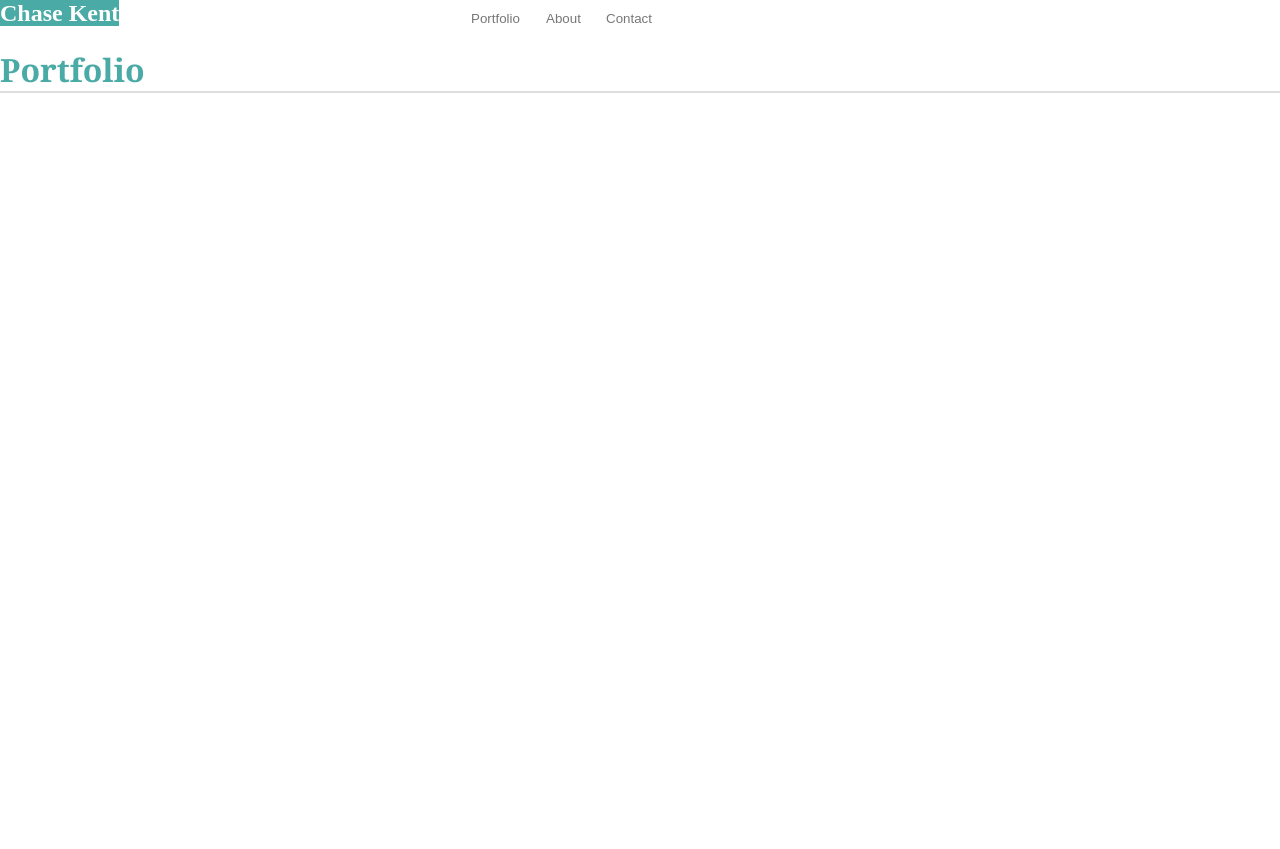
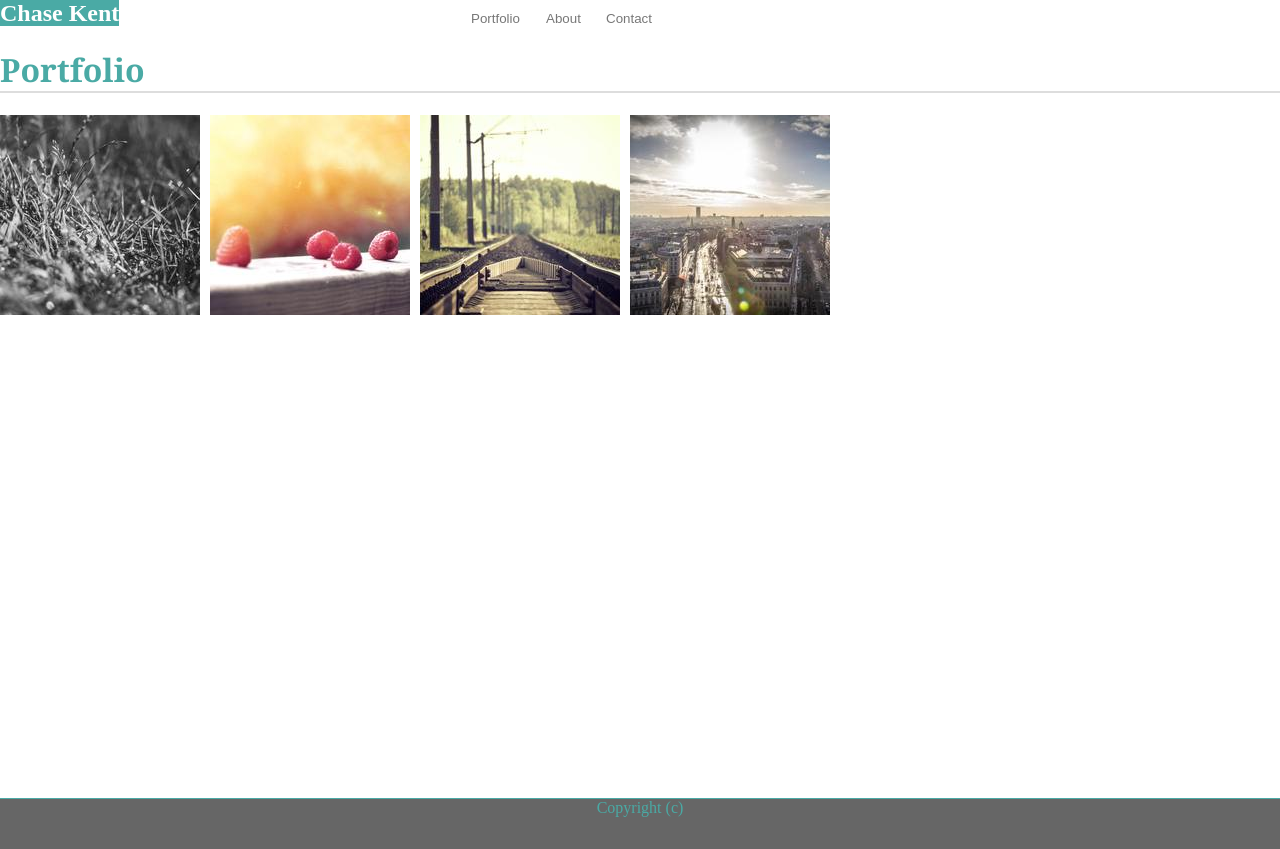
Before and after one commit to jckent/Basic-Portfolio, a plain HTML site: page portfolio.html in a window 1280 px wide. Drawn offline with Linux system fonts and the light colour scheme.

Commit message:
formatted portfolio images

```diff
--- a/assets/css/style.css
+++ b/assets/css/style.css
@@ -107,3 +107,9 @@ footer,
     border: 2px solid #ddd;
     color: #000;
 }
+
+img {
+    height: 200px;
+    width: 200px;
+    margin: 0 10px 10px 0;
+}
--- a/portfolio.html
+++ b/portfolio.html
@@ -18,4 +18,13 @@
 
     <h1>Portfolio</h1>
 
-    <img id="grass" src="grass.jpg"
+    <img id="grass" src="assets/images/grass.jpg"/>
+    <img id="berries" src="assets/images/berries.jpg"/>
+    <img id="train" src="assets/images/train.jpg"/>
+    <img id="city" src="assets/images/city.jpg"/>
+
+</div>
+
+    <footer >
+            Copyright (c)
+        </footer>
```
Also changed, not shown: assets/images/berries.jpg (added), assets/images/city.jpg (added), assets/images/train.jpg (added).
